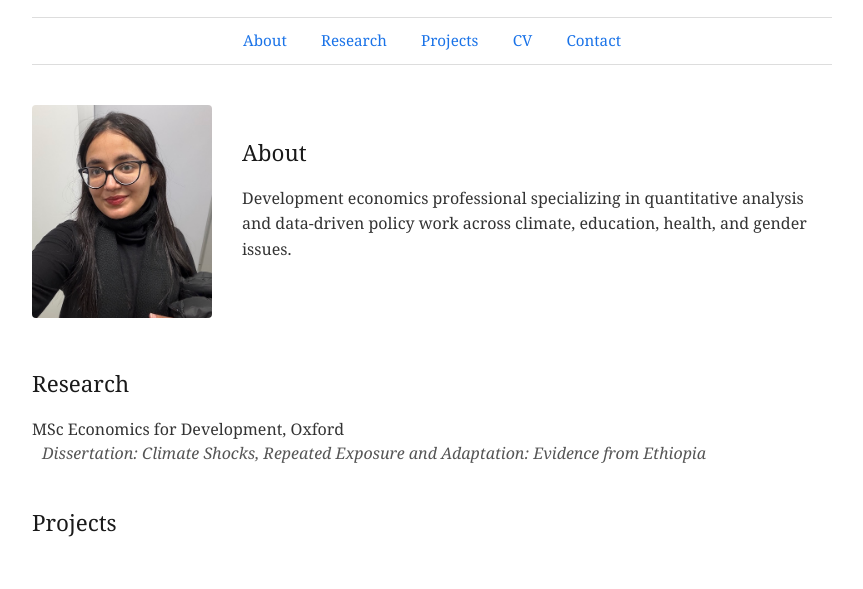
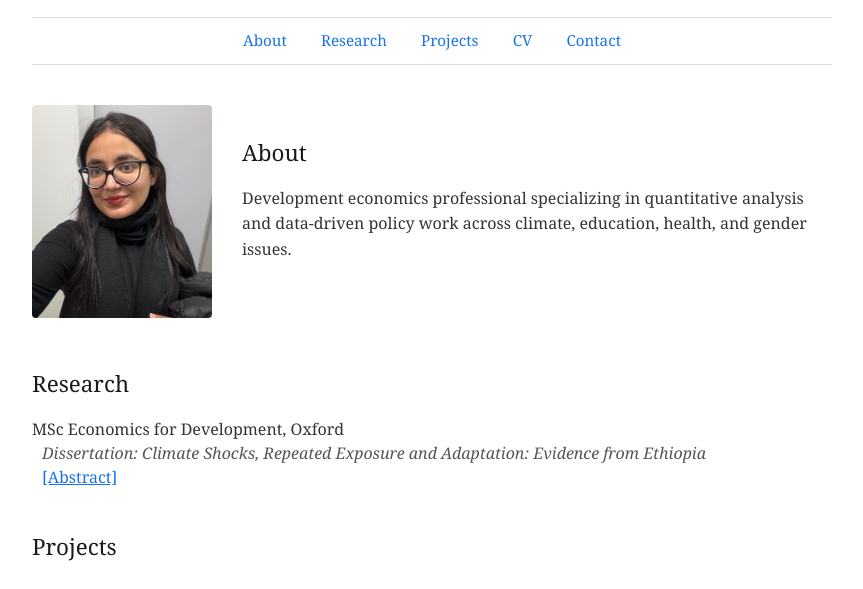
Before and after one commit to AleibaAD/aleibaad.github.io, a plain HTML site: page index.html in a window 1280 px wide. Shown: the part 133-722 px from the top of the page, without its empty margins (208-1071 px from the left). Drawn offline with Linux system fonts and the light colour scheme.

Commit message:
Update dissertation abstract

```diff
--- a/index.html
+++ b/index.html
@@ -224,6 +224,9 @@
             <div class="research-entry">
                 <div class="research-program">MSc Economics for Development, Oxford</div>
                 <div class="research-dissertation">Dissertation: Climate Shocks, Repeated Exposure and Adaptation: Evidence from Ethiopia</div>
+           <!-- Add abstract PDF link -->
+            <a href="abstract.pdf" target="_blank" style="margin-left: 10px; font-weight: 400; font-style: normal; color: #1a73e8; text-decoration: underline;">[Abstract]</a>
+
             </div>
         </section>
 
```
